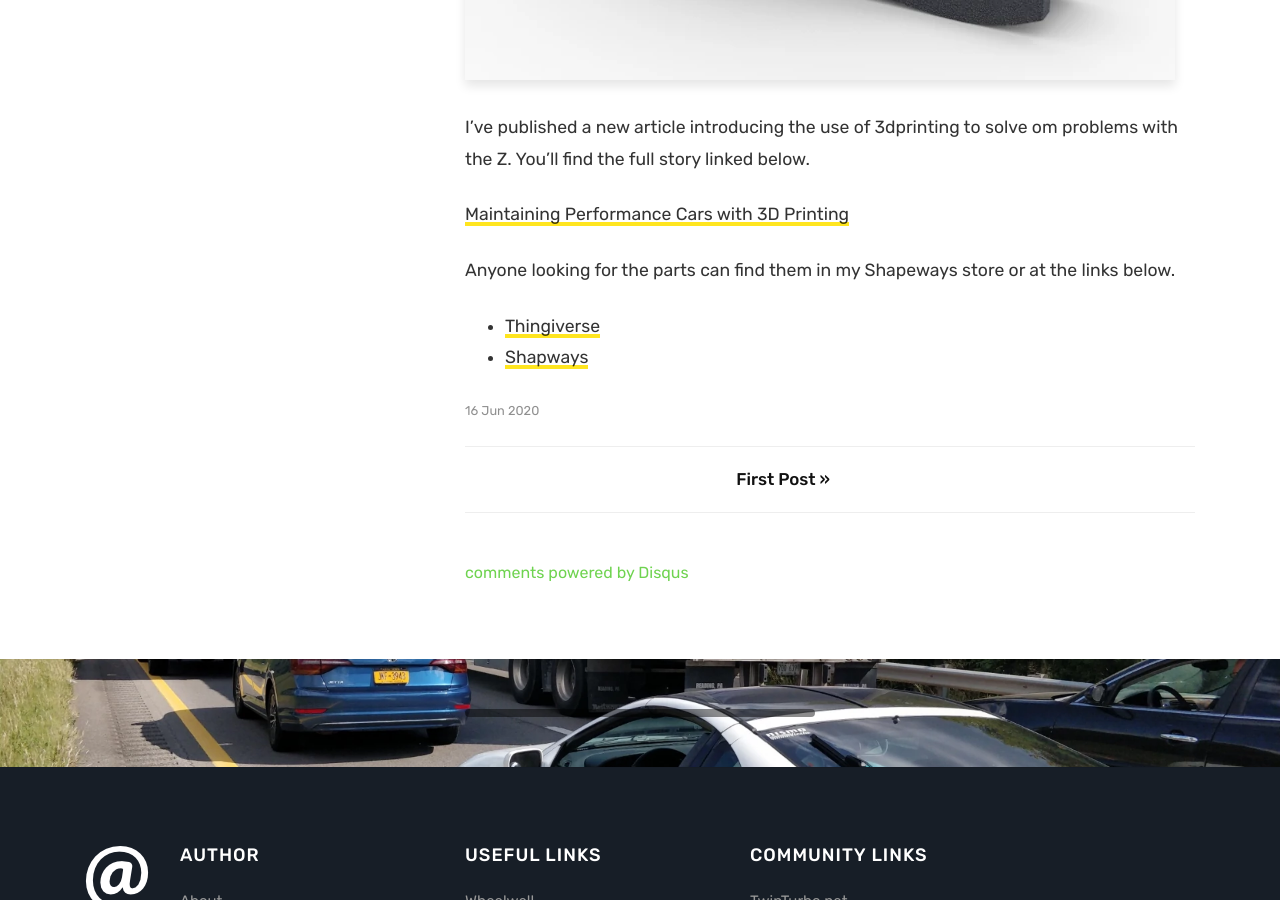
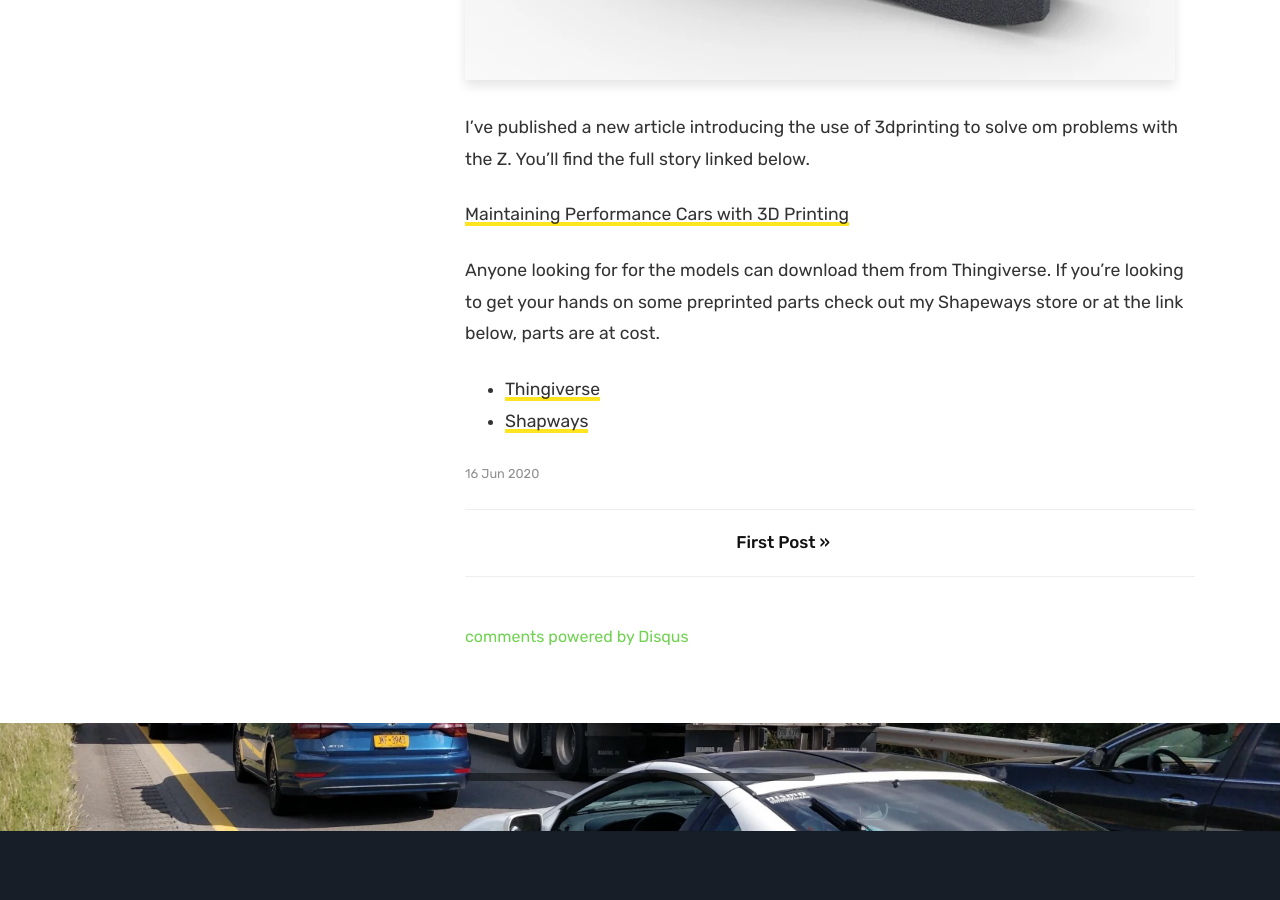
Before and after one commit to 300zxProject/300zxProject.github.io, a Jekyll site: the page built from _posts/2020-06-16-Maintaining-Performance-Cars-with-3D-Printing.md, in a window 1280 px wide and 900 px high, scrolled down 729 px. Built offline with Jekyll 4.4.1, drawn with Linux system fonts in a browser that asks for light colours; comment, search, counter and statistics services are not loaded.

Commit message:
Mixed messaging in "Maintaining Performance Cars with 3D Printing"

```diff
--- a/_posts/2020-06-16-Maintaining-Performance-Cars-with-3D-Printing.md
+++ b/_posts/2020-06-16-Maintaining-Performance-Cars-with-3D-Printing.md
@@ -11,6 +11,6 @@ I've published a new article introducing the use of 3dprinting to solve om probl
 
 [Maintaining Performance Cars with 3D Printing](https://medium.com/@300zxproject/3d-printing-car-parts-4bf0aa0b133a)
 
-Anyone looking for the parts can find them in my Shapeways store or at the links below.
+Anyone looking for for the models can download them from Thingiverse. If you're looking to get your hands on some preprinted parts check out my Shapeways store or at the link below, parts are at cost.
 - [Thingiverse](https://www.thingiverse.com/thing:4290107)
 - [Shapways](https://www.shapeways.com/product/FT5QSJTWQ/300zx-radiator-hose-clip?optionId=165442916&key=fc8719d978441df6f9c13b006a89471e)
```
